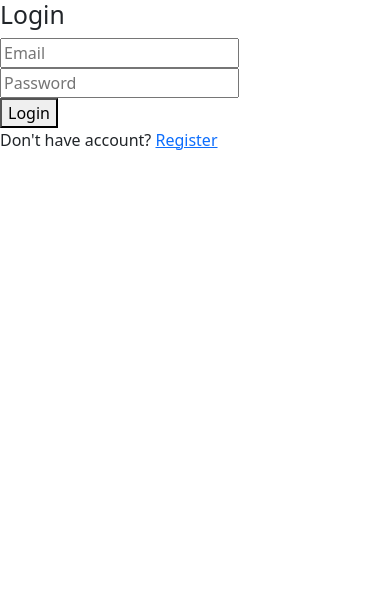
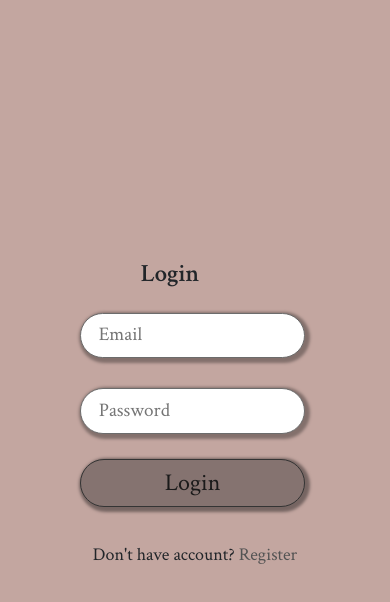
Before and after one commit to diellav/FashionWebsite, a React (Create React App) app in the folder frontend/: page /login in a window 390 px wide. Shown: the top 602 px of the page. Built offline with nearby package versions, Linux system fonts and the light colour scheme; no server answers; grey boxes are pictures that could not be loaded.

Commit message:
Login and Register Page design

```diff
--- a/frontend/public/index.html
+++ b/frontend/public/index.html
@@ -10,6 +10,10 @@
 <link rel="preconnect" href="https://fonts.googleapis.com">
 <link rel="preconnect" href="https://fonts.gstatic.com" crossorigin>
 <link href="https://fonts.googleapis.com/css2?family=Allura&family=Crimson+Text:ital,wght@0,400;0,600;0,700;1,400;1,600;1,700&display=swap" rel="stylesheet">
+<link
+  rel="stylesheet"
+  href="https://cdnjs.cloudflare.com/ajax/libs/font-awesome/6.4.0/css/all.min.css"
+/>
     <meta name="theme-color" content="#000000" />
     <meta
       name="description"
--- a/frontend/src/pages/LoginPage.js
+++ b/frontend/src/pages/LoginPage.js
@@ -2,6 +2,7 @@ import React, { useState } from 'react';
 import axiosInstance from '../axios';
 import {Link, useNavigate} from 'react-router-dom';
 import {jwtDecode} from 'jwt-decode';
+import '../template/LoginPage.css';
 const Login = ({setIsAuthenticated,setUser}) => {
   const [formData, setFormData] = useState({ email: '', password: '' });
   const [error, setError] = useState('');
@@ -38,7 +39,9 @@ const Login = ({setIsAuthenticated,setUser}) => {
   };
 
   return (
-    <div>
+    <div className='login'>
+      <div className='loginForm'>
+        <div className='form'>
       <h2>Login</h2>
       <form onSubmit={handleSubmit}>
         <input
@@ -63,9 +66,16 @@ const Login = ({setIsAuthenticated,setUser}) => {
       </form>
       {error && <p style={{color: 'red'}}>{error}</p>}
       {success && <p style={{color: 'green'}}>Login successful!</p>}
+      <br/>
       <p>
-        Don't have account? <Link to="/register">Register</Link>
+        Don't have account? <Link to="/register" id="link">Register</Link>
       </p>
+      </div>
+      </div>
+      <div className='image'>
+      <div className='loginFoto'>
+        <img src="/images/CoverPhoto.jpg" alt='login'/>
+      </div> </div>
     </div>
   );
 };
--- a/frontend/src/pages/RegisterPage.js
+++ b/frontend/src/pages/RegisterPage.js
@@ -1,6 +1,7 @@
 import React,{useState} from "react";
 import {useNavigate} from 'react-router-dom';
 import axiosInstance from "../axios";
+import '../template/LoginPage.css';
 const RegisterPage=()=>{
     const[formData, setFormData]=useState({
         first_name:'',
@@ -39,7 +40,10 @@ const RegisterPage=()=>{
 }
     };
     return(
-    <div>
+       <div className='login'>
+      <div className='loginForm'>
+        <div className='register'>
+      <h2>Welcome to UrbanGaze !</h2>
         <form onSubmit={handleSubmit}>
         <input
           type="text"
@@ -122,6 +126,12 @@ const RegisterPage=()=>{
       </form>
       {error && <p style={{color: 'red'}}>{error}</p>}
     </div>
+    </div>
+      <div className='image'>
+      <div className='loginFoto'>
+        <img src="/images/CoverPhoto.jpg" alt='login'/>
+      </div> </div>
+    </div>
     );
 
 
--- a/frontend/src/template/Footer.css
+++ b/frontend/src/template/Footer.css
@@ -31,12 +31,13 @@
         font-family: 'Crimson Text';
         font-size: larger;
         color: white;
+        line-height: 0.4;
     }
     .links a:hover{
-        color: rgb(185, 164, 150);
+        color: #c3a6a0;
     }
     .tt p{
-        color:rgb(192, 192, 192);
+        color:#c3a6a0;
     }
     .tt{
         display: flex;
@@ -62,7 +63,7 @@
         line-height: 1.6;
         flex-wrap: wrap;
     font-family: 'Crimson Text';
-    color: white;
+    color: #c3a6a0;
     }
 
     .line{
--- /dev/null
+++ b/frontend/src/template/LoginPage.css
@@ -0,0 +1,124 @@
+body{
+    margin: 0;
+    padding: 0;
+    height: 100vh;
+    width: 100vw;
+    background-color: #c3a6a0;
+    align-items: center;
+}
+.form h2 ,.register h2{
+    font-family: 'Crimson Text';
+    text-align: center;
+    text-indent: -50px;
+    font-weight: 600;
+}
+
+.login{
+     display: flex;
+    flex-direction: row;
+    height:100%;
+    width:100%;
+    align-items: center;
+}
+
+.loginForm{
+    position:relative;
+    display: flex;
+    flex-direction: column;
+   height:100vh;
+   background-color:#c3a6a0;
+    justify-content: center;
+    align-items: center;
+    width:50%;
+}
+.form, .register{
+    background-color:#c3a6a0;
+    align-self: center;
+    justify-self: center;
+    padding: 20% 8%;
+    width:80%;
+    justify-content: center;
+}
+.register{
+    margin:10px;
+   padding: 1%;
+}
+.form input[type="email"], .form input[type="password"]{
+    margin:15px 10px;
+    width: 90%;
+    padding: 3%;
+    border: 1px solid #6c6c6c;
+    box-shadow: 2px 2px 3px 3px #83706c;
+    box-sizing: border-box;
+    border-radius: 30px;
+    font-size:larger;
+    font-family: 'Crimson Text';
+    text-align: start;
+    text-indent: 10px;
+}
+.register input[type="email"], .register input[type="password"], .register input[type="text"],.register input[type="date"]{
+    margin:5px 10px;
+    width: 90%;
+    padding: 1.5%;
+    border: 1px solid #6c6c6c;
+    box-shadow: 2px 2px 3px 3px #83706c;
+    box-sizing: border-box;
+    border-radius: 30px;
+    font-size:large;
+    font-family: 'Crimson Text';
+    text-align: start;
+    text-indent: 5px;
+}
+.form button,
+.register button{
+   margin:10px;
+   width: 90%;
+   padding: 2%;
+   border-radius: 30px;
+    font-family: 'Crimson Text';
+    border: 1px solid #343434;
+    box-shadow: 2px 2px 3px 3px rgb(118, 101, 98);
+    font-size:x-large;
+    justify-content: center;
+    color:#1a1a1a;
+    background-color: #857370;
+}
+
+.register button{
+    font-size:large;
+}
+p{
+    font-family: 'Crimson Text';
+    font-size:large;
+    text-align: center;
+}
+#link{
+    text-decoration: none;
+    color: rgb(83, 83, 83);
+}
+.image{
+    width:50%;
+}
+.loginFoto{
+    height:100vh;
+    align-self: center;
+    width:100%;
+    height:100%;
+}
+.loginFoto img{
+    width:100%;
+    height: 100vh;
+}
+@media (max-width: 750px){
+    .loginFoto{
+        width:0%;
+    }
+    .loginForm{
+        width:100%;
+    }
+
+.image{
+    width:0%;
+}
+
+}
--- a/frontend/src/template/Navbar.css
+++ b/frontend/src/template/Navbar.css
@@ -1,5 +1,5 @@
 .navbar {
-  background-color: rgba(185, 164, 150, 0.307);
+  background-color: #f4eeed;
   box-shadow: 0 2px 4px rgba(0,0,0,0.1);
   position: sticky;
   top: 0;
@@ -33,8 +33,8 @@
   align-items: center;
   list-style: none;
   padding: 2px;
+
 }
-
 
 nav ul li a ,.navbar__user{
   text-decoration: none;
@@ -65,7 +65,7 @@ nav ul li a:hover {
   position: absolute;
   top: 30px;
   left: 0;
-  background-color: #fff;
+  background-color: #f4eeed;
   border: 1px solid #ddd;
   border-radius: 5px;
   list-style: none;
@@ -150,7 +150,7 @@ nav ul li a:hover {
   top: 100%;
   left: 70%;
   transform: translateX(-50%);
-  background: #fff;
+  background: #f4eeed;
   color: #3C1800;
   font-size: 14px;
   padding: 2px 6px;
@@ -170,6 +170,7 @@ nav ul li a:hover {
   width: 25px;
   height: 25px;
   background: transparent;
+ background-color: #f4eeed;
   border: none;
   cursor: pointer;
   padding: 0;
@@ -184,12 +185,14 @@ nav ul li a:hover {
   border-radius: 2px;
   transition: all 0.3s linear;
   position: relative;
+
 }
 
 .hamburger.open span:nth-child(1) {
   transform: rotate(45deg);
   top: 8px;
   position: relative;
+
 }
 
 .hamburger.open span:nth-child(2) {
@@ -216,9 +219,9 @@ nav ul li a:hover {
 
   .nav__list {
     position: fixed;
-    top: 60px;
+    top: 110px;
     left: 0;
-    background: #fdf4ea;
+    background-color:  #f4eeed;
     width: 100%;
     height: calc(100vh - 60px);
     flex-direction: column;
@@ -237,12 +240,13 @@ nav ul li a:hover {
 
   .nav__list ul {
     flex-direction: column;
+    margin-top: 5%;
     gap: 10px;
     width: 100%;
   }
 
   nav ul li a {
-    font-size: 18px;
+    font-size:x-large;
     padding: 10px 15px;
     width: 100%;
     border-radius: 6px;
@@ -263,4 +267,13 @@ nav ul li a:hover {
     border-radius: 6px;
     text-align: center;
   }
+
+.navbar__logo {
+  font-size: xxx-large;
+  font-weight: 600;
+  padding: 15px 0px 20px 20px;
+  margin-left: 0;
+  margin-top:18px;
+  user-select: none;
 }
+}
```
Also changed, not shown: frontend/public/images/CoverPhoto2.jpg (added), frontend/public/images/Foto-Login.jpg (added).
